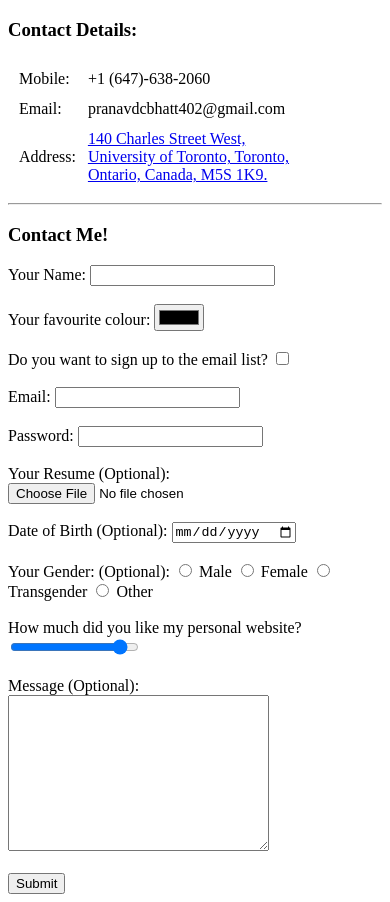
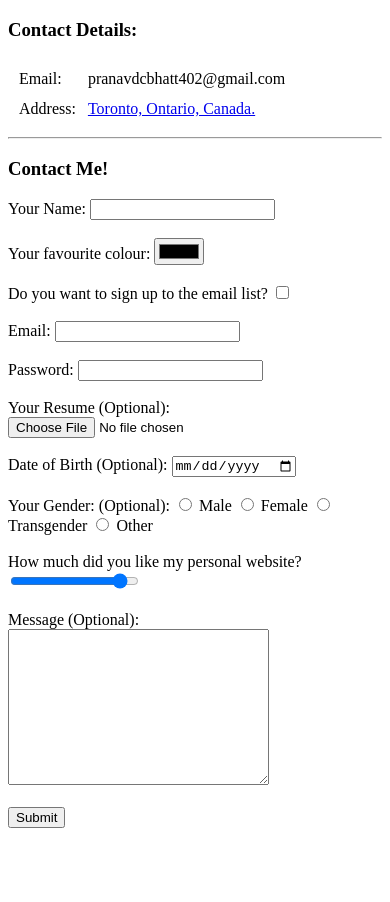
Before and after one commit to Pranav-Bhatt1/CV, a plain HTML site: page contact details.html in a window 390 px wide. After the commit the page ends 844 px from the top, so only its background shows below. Drawn offline with Linux system fonts and the light colour scheme.

Commit message:
Updated contact details.html
Removed Mobile number and precise living address from the Contact Me Page.

```diff
--- a/contact details.html
+++ b/contact details.html
@@ -12,17 +12,14 @@
     Contact Details:
   </h3>
   <table cellspacing="10">
-    <tr>
-      <td>Mobile:</td>
-      <td>+1 (647)-638-2060</td>
-    </tr>
+
     <tr>
       <td>Email:</td>
       <td>pranavdcbhatt402@gmail.com</td>
     </tr>
     <tr>
       <td>Address:</td>
-      <td><a href="https://www.google.com/maps/place/Margaret+Addison+Hall,+140+Charles+St+W,+Toronto,+ON/data=!4m2!3m1!1s0x882b34babc5cfad7:0xbb4be5f5ae1a06b7?sa=X&ved=2ahUKEwjDwpD0vZv7AhXJlokEHR1wA6AQ8gF6BAgXEAE"> 140 Charles Street West, <br>University of Toronto, Toronto, <br> Ontario, Canada, M5S 1K9.</a></td>
+      <td><a href="https://www.google.com/maps?q=Toronto,+Ontario&um=1&ie=UTF-8&sa=X&ved=2ahUKEwiI2LjIl537AhXmlokEHfAiD8UQ_AUoAXoECAEQAw"> Toronto, Ontario, Canada.</a></td>
     </tr>
   </table>
   <hr>
```
